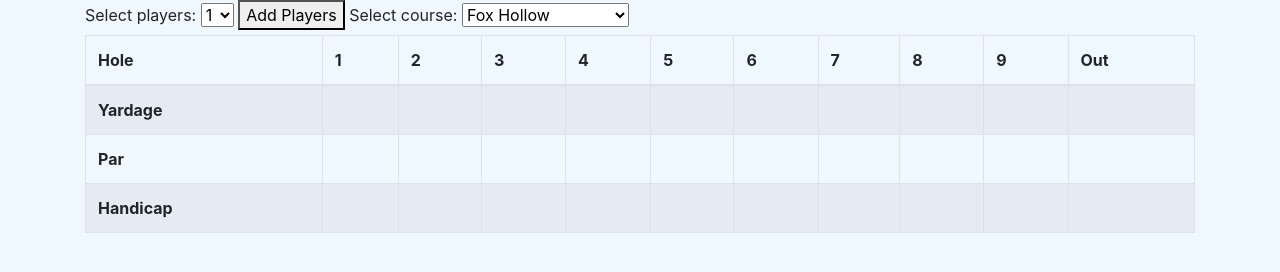
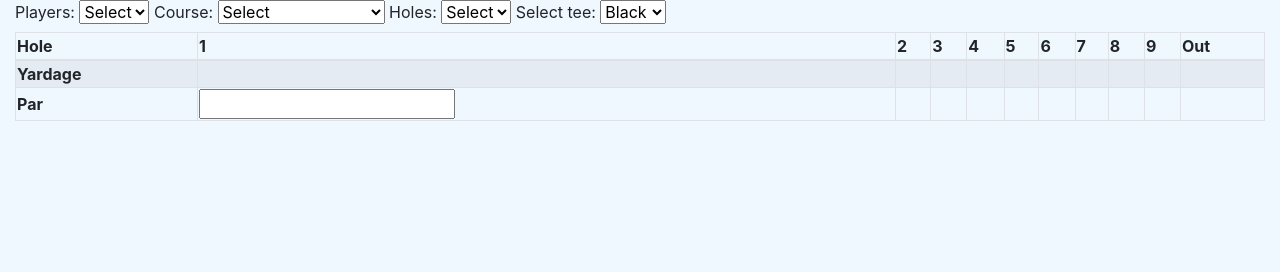
Before and after one commit to jgsquire27/golf-scorecard, a plain HTML site: page index.html in a window 1280 px wide. Drawn offline with nearby package versions, Linux system fonts and the light colour scheme; no server answers.

Commit message:
player select now populates table, fixed some styling

```diff
--- a/css/style.css
+++ b/css/style.css
@@ -2,3 +2,11 @@ body{
   background-color: aliceblue;
 
 }
+
+input[id^="table-name-input-"] {
+  font-weight: bold;
+  border-width: 0 0 2px 0;
+  border-color: lightgray;
+  box-shadow: none;
+  outline:none;
+}
--- a/index.html
+++ b/index.html
@@ -7,25 +7,44 @@
     <link href="css/style.css" rel="stylesheet">
   </head>
   <body>
-    <div class="container">
+    <div class="container-fluid">
       <!--Player select dropdown-->
-        <label for="players">Select players:</label>
-        <select name="players" id="player-select-element">
-          <option value="1">1</option>
-          <option value="2">2</option>
-          <option value="3">3</option>
-          <option value="4">4</option>
+        <label for="players">Players:</label>
+        <select name="players" id="player-select-element" onchange="userSelect()">
+          <option value="0" >Select</option>
+          <option value="1" >1</option>
+          <option value="2" >2</option>
+          <option value="3" >3</option>
+          <option value="4" >4</option>
         </select>
-        <button type="button" onclick="userSelect()">Add Players</button>
+
       <!--Course select dropdown-->
-        <label for="course">Select course:</label>
+        <label for="course">Course:</label>
         <select name="course" id="course">
+          <option value="0" >Select</option>
           <option value="1">Fox Hollow</option>
           <option value="2">Thanksgiving Point</option>
           <option value="3">Spanish Oaks</option>
         </select>
 
-        <table id="scorecard-table" class="table table-bordered table-striped">
+        <!--Hole select dropdown-->
+        <label for="holes">Holes:</label>
+        <select name="holes" id="holes-select-element" onchange="selectHoles()">
+          <option value="9" selected>Select</option>
+          <option value="9">9</option>
+          <option value="18">18</option>
+        </select>
+
+        <!--Tee select dropdown-->
+        <label for="tee">Select tee:</label>
+        <select name="tee" id="tee-select-element">
+          <option value="1">Black</option>
+          <option value="2">Blue</option>
+          <option value="3">White</option>
+          <option value="4">Red</option>
+        </select>
+
+        <table id="scorecard-table" class="container-fluid col-table table-bordered table-striped">
             <thead>
             <tr>
                 <th scope="col">Hole</th>
@@ -57,20 +76,7 @@
             </tr>
             <tr>
                 <th scope="row">Par</th>
-                <td></td>
-                <td></td>
-                <td></td>
-                <td></td>
-                <td></td>
-                <td></td>
-                <td></td>
-                <td></td>
-                <td></td>
-                <td></td>
-            </tr>
-            <tr>
-                <th scope="row">Handicap</th>
-                <td></td>
+                <td><input type='number' onblur="updateYardage(event)"></td>
                 <td></td>
                 <td></td>
                 <td></td>
@@ -84,5 +90,7 @@
             </tbody>
         </table>
     </div>
+    <!--<input type='number' onblur="updateYardage(event)">-->
+    <!--this allows users to input their strokes-->
   </body>
 </html>
--- a/js/main.js
+++ b/js/main.js
@@ -30,6 +30,7 @@ async function getSingleCourseData(id){
  (async function getInitialData() {
   let courses = await getAvailableCourses();
   let coursesWithAllData = [];
+  //this is where my
   for(const courseItem of courses) {
     const additionalCourseData = await getSingleCourseData(courseItem.id);
     const courseItemWithAllData = {
@@ -41,46 +42,60 @@ async function getSingleCourseData(id){
   console.log(coursesWithAllData);
  }()/*immediately invokes function after declaration*/)
 
+ function updateYardage(e){
+  console.log(e.target.value);
+
+}
+
+let scorecardTable = document.getElementById('scorecard-table');
+let tableBody = document.getElementById('parentElement');
+let holesValue = document.getElementById('holes-select-element').value;
 
  function userSelect() {
   let x = document.getElementById("player-select-element").value;
-  console.log(x)
+
+  //This assigns the selected option value to x
   for (let i = 0; i < x; i++) {
+    console.log(x);
     let tableRow = document.createElement("tr");
-    //I need to append child (tr elements) to id: scorecard-table
     let tableHead = document.createElement("th");
-    //I need to append child (th elements) to created tr elements
+    let tableNameInput = document.createElement("input");
+    //This creates elements and assigns them to vaiables
+    tableRow.setAttribute('id', `table-row-${i}`);
+    tableHead.setAttribute('id', `table-head-${i}`);
+    tableNameInput.setAttribute('id', `table-name-input-${i}`);
+    //This creates dynamic ID's for created elements
+    tableBody.appendChild(tableRow);
+    tableRow.appendChild(tableHead);
+    tableHead.appendChild(tableNameInput);
+    //This tells the created elements where to go
 
-    for (let i = 0; i < 10; i++){
+    for (let j = 0; j < 10; j++){
+      let tableData = document.createElement("td");
+      let tableInput = document.createElement("input");
+
+      tableData.setAttribute('id', `table-data-${i}-${j}`);
+      tableInput.setAttribute('id', `table-input-${i}-${j}`);
+
+      tableRow.appendChild(tableData);
+      tableData.appendChild(tableInput);
+      //this creates unique elements for each created td element
+
       //I need to add create td elements
 
       //I need to append child (td elements) to created tr elements
     }
   }
 
-
-  /*var option = document.createElement("option");
-  option.value = "hand";
-  console.log(option.value);
-  option.text = "Hand";*/
 }
 
+function selectHoles(){
+  console.log(holesValue);
 
-let users = document.getElementById('users').value;
-const ten = 10;
-let yardage = [];
-let par = [];
-let handicap = [];
+}
 
-function addUsers(){
-  for(i = 0; i++; i = users){
-    let userRow = document.createElement('tr');
-    parentElement.appendChild(userRow);
-    let userHead = document.createElement('th');
-    userRow.appendChild(userHead);
-    for(i = 0; i++; i = ten){
-      let userScore = document.createElement('td');
-      userRow.appendChild(userScore);
-    }
-  }
-};
+// let users = document.getElementById('users').value;
+// const ten = 10;
+// let yardage = [];
+// let par = [];
+// let handicap = [];
```
Also changed, not shown: 1 other file.
